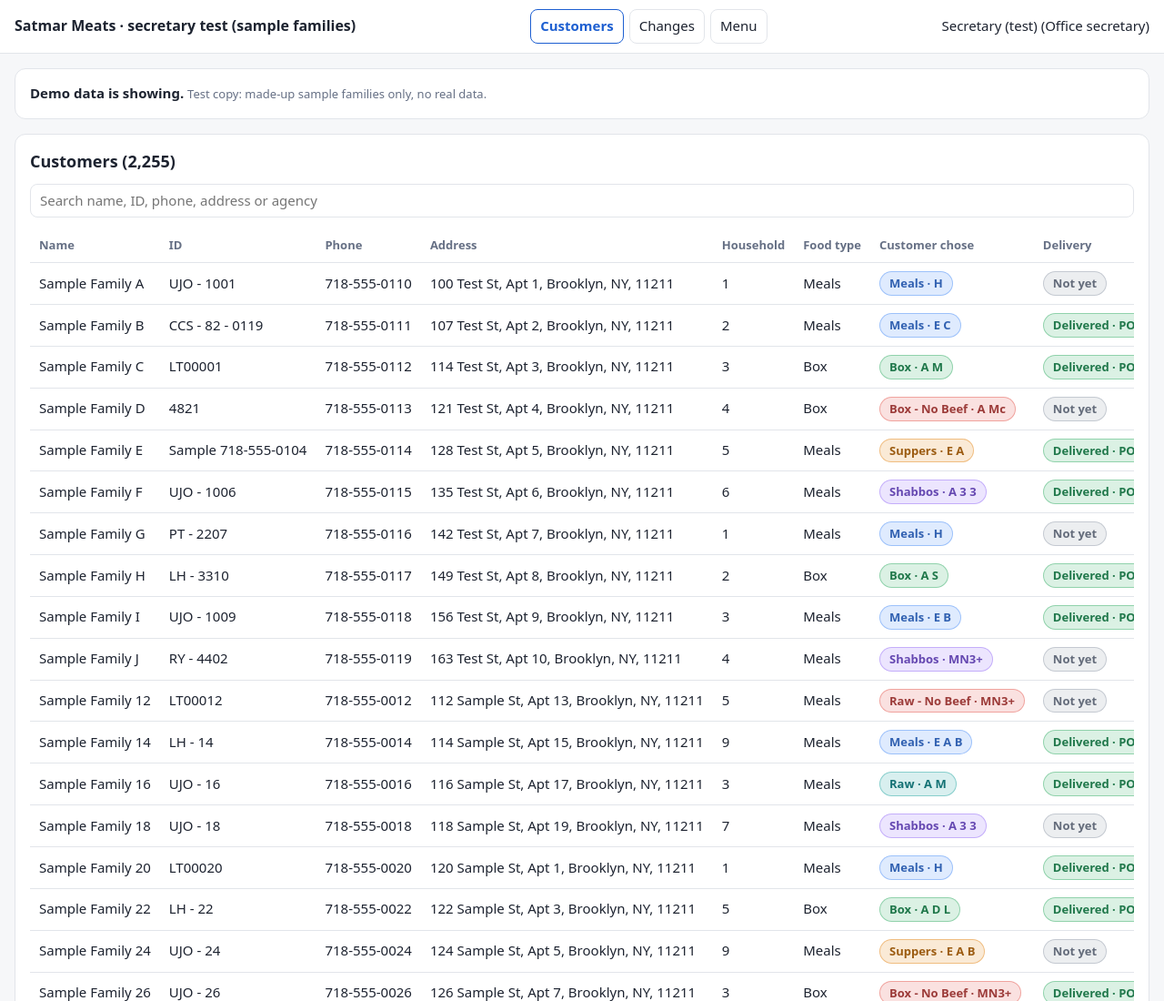
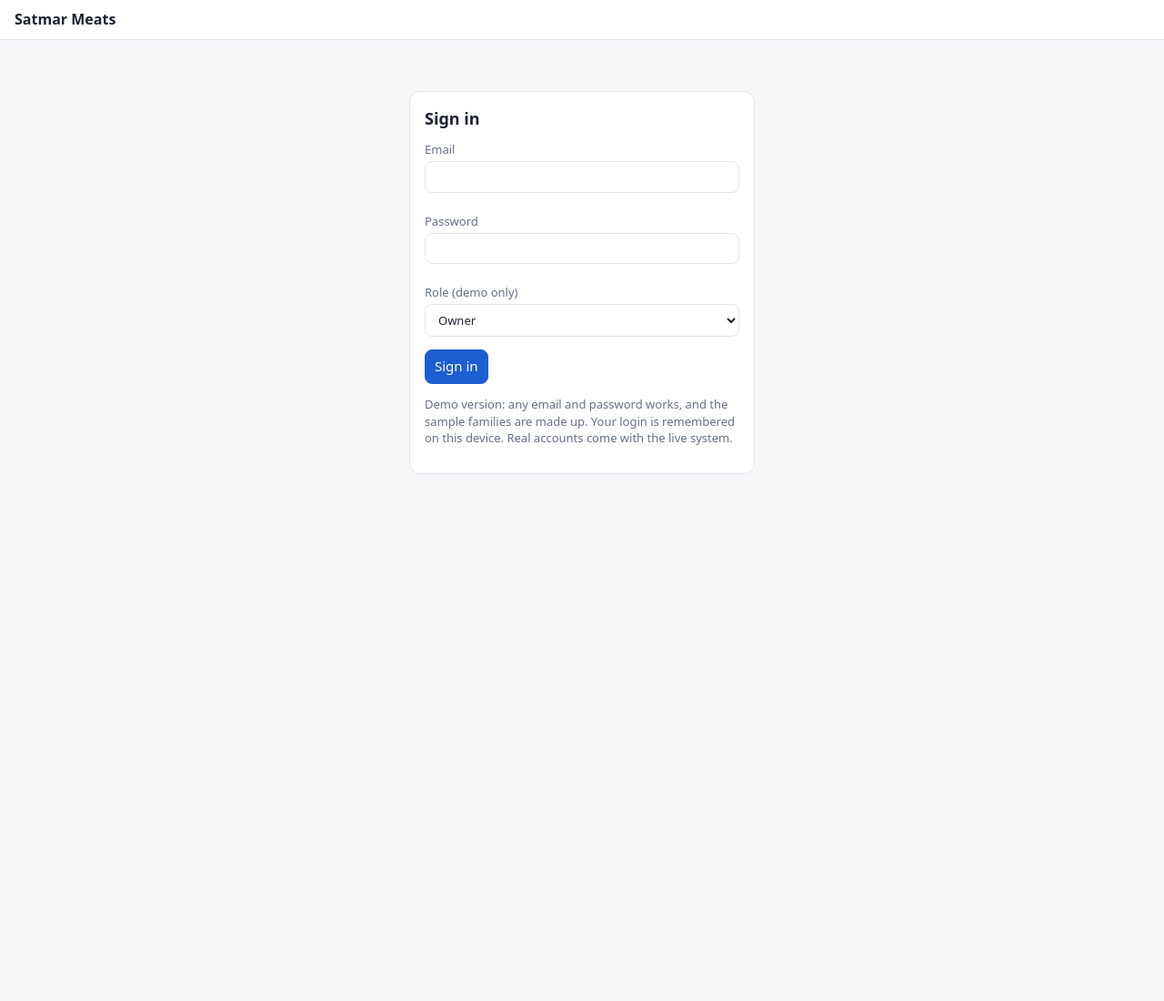
Before and after one commit to dovyHoffman/Satmar-Meat-SCN, a plain HTML site: page index.html in a window 1280 px wide. Shown: the top 1100 px of the page at 91% size. After the commit the page ends 800 px from the top, so only its background shows below. Drawn offline with Linux system fonts and the light colour scheme.

Commit message:
Add files via upload

```diff
--- a/index.html
+++ b/index.html
@@ -53,7 +53,7 @@ label{display:block;font-size:13px;color:var(--mut)}label input,label textarea,l
 .tw{position:relative;cursor:grab}.ttool{position:absolute;top:4px;right:4px;z-index:2;display:flex;gap:2px}.ttool button{padding:0 5px;font-size:11px;line-height:18px;min-height:0}
 .nodrill tr.row,.nodrill .ctag,.nodrill .tag{pointer-events:none}
 </style></head><body>
-<header><b>Satmar Meats · secretary test (sample families)</b><nav id="nav"></nav><span id="who"></span></header>
+<header><b>Satmar Meats</b><nav id="nav"></nav><span id="who"></span></header>
 <main id="app"></main>
 <script>
 const F={raw:"Raw",rawnb:"Raw - No Beef",meals:"Meals",supper:"Supper",shabbos:"Shabbos"};
@@ -91,7 +91,7 @@ const fcls=c=>c.food=="meals"?"t-meals":c.food=="supper"?"t-sup":c.food=="shabbo
 const optName=(base,food)=>(optList(base,"").find(x=>x[0]==food)||[0,F[food]])[1];
 const tag=c=>(c.base=="box"?"Box":"Meals")+" "+codesFor(c.food,c.hh,c.area);
 let S={user:null,view:"customers",sel:null,q:"",allowMid:false,real:false,mcpOK:false,loading:false,rerr:"",pg:0,dq:"",dpg:0,dflt:"all",msg:"",err:""},log=[],reqs=[];
-S.user={name:"Secretary (test)",email:"secretary@test",role:"secretary"};
+try{const u=localStorage.getItem("sm_user");if(u)S.user=JSON.parse(u)}catch(e){}
 const NAV={owner:[["dashboard","Dashboard"],["customers","Customers"],["changes","Changes"],["menu","Menu"],["billing","Billing"],["history","History"]],secretary:[["customers","Customers"],["changes","Changes"],["menu","Menu"]],billing:[["billing","Billing"]]};
 const canEdit=()=>S.user&&S.user.role!=="billing";
 const PAGES=[["dashboard","Dashboard"],["customers","Customers"],["changes","Changes"],["menu","Menu"],["billing","Billing"],["history","History"],["settings","Settings"],["demo","Demo"]];
@@ -135,7 +135,7 @@ function go(v,id){S.view=v;S.sel=id||null;S.msg="";S.err="";render()}
 function render(){
  const u=S.user,app=document.getElementById("app");
  document.getElementById("nav").innerHTML=u?navFor(u).map(n=>`<button class="${S.view==n[0]||(S.view=="card"&&n[0]=="customers")?"on":""}" onclick="go('${n[0]}')">${n[1]}</button>`).join(""):"";
- document.getElementById("who").innerHTML=u?`${esc(u.name)} (${esc(ROLE_NAMES[u.role]||u.role)}) `:"";
+ document.getElementById("who").innerHTML=u?`${esc(u.name)} (${esc(ROLE_NAMES[u.role]||u.role)}) <button onclick="out()">Sign out</button>`:"";
  if(!u){app.innerHTML=`<div class="card" style="max-width:380px;margin:40px auto"><h2>Sign in</h2>
  <label>Email<input id="em" type="email"></label><br><label>Password<input id="pw" type="password"></label><br>
  <label>Role (demo only)<select id="ro"><option value="owner">Owner</option><option value="secretary">Office secretary</option><option value="billing">Billing</option><option value="demo">Demo only</option></select></label>${S.err?`<p class="err">${esc(S.err)}</p>`:""}
@@ -149,8 +149,8 @@ function render(){
 function banner(){
  if(S.user&&S.user.role=="demo")return "";
  if(S.real)return `<div class="card" style="border-color:var(--ok)"><b style="color:var(--ok)">Real data</b> <span class="note">from the Google Sheet "Meal Sheet New" (Customer_data): ${cust.length.toLocaleString()} customers${S.hist?`, and the last ${S.hist} weeks of history from the SCN Sheet`:""}${MENU.real?", and this week's menu from the Dip List (Menus tab)":""}${BILL.real?", and billing from the Billing sheet ("+BILL.weeks.length+" weeks)":""}. Read only: nothing is saved or copied anywhere. Birth dates, CIN numbers and emails are never loaded.</span></div>`;
- return `<div class="card"><b>Demo data is showing.</b> <span class="note">Test copy: made-up sample families only, no real data.</span>${S.rerr?`<p class="err">${esc(S.rerr)}</p>`:""}</div>`}
-const SHEET_ID="1nIbFihI7lLo6evAh-eSmWexgkfYzBSOdbBFUxXvi1_c",RNG=["A2:D","F2:H","J2:L","O2:R","U2:Y"];
+ return `<div class="card"><b>Demo data is showing.</b> <span class="note">Public test version: made-up sample data only. Sign in with any email and pick a role.</span>${S.rerr?`<p class="err">${esc(S.rerr)}</p>`:""}</div>`}
+const SHEET_ID="",RNG=["A2:D","F2:H","J2:L","O2:R","U2:Y"];
 const TT=v=>/^true$/i.test(String(v==null?"":v).trim());
 function pdate(v){v=String(v==null?"":v).trim();let m=v.match(/^(\d{1,2})\/(\d{1,2})\/(\d{2,4})$/);if(m){const y=+m[3]<100?2000+ +m[3]:+m[3];return new Date(y,+m[1]-1,+m[2])}
  m=v.match(/^(\d{4})-(\d{2})-(\d{2})/);return m?new Date(+m[1],+m[2]-1,+m[3]):null}
@@ -184,7 +184,7 @@ async function loadReal(){
   try{await loadBill(mcp)}catch(e){S.rerr=(S.rerr?S.rerr+" ":"")+"Billing could not be read from the Billing sheet ("+(e&&(e.message||e.code)||"error")+"). The saved real counts are showing."}
  }catch(e){S.rerr=errMsg(e)}
  S.loading=false;render()}
-const SCN_ID="1ywt0YPqc2KmyI6f9Bz-HJpkJ8BccxgBMWmUm-Zn8cFg",WK_FALLBACK=["Week 10/24-10/31","Week 10/17-10/24","Week 10/10-10/17","Week 10/3-10/9"];
+const SCN_ID="",WK_FALLBACK=["Week 10/24-10/31","Week 10/17-10/24","Week 10/10-10/17","Week 10/3-10/9"];
 const nk=v=>String(v==null?"":v).toLowerCase().replace(/[\s\-]+/g,"");
 async function gvS(mcp,range){const r=await mcp.callTool("Google Sheets","get_values",{spreadsheetId:SCN_ID,range:range},{cache:false});let p=r.payload;if(typeof p==="string"){try{p=JSON.parse(p)}catch(x){p=null}}return p&&Array.isArray(p.values)?p.values:[]}
 async function loadHist(mcp){
@@ -208,7 +208,7 @@ function inn(){const e=document.getElementById("em").value.trim();if(!e)return;
  S.err="";S.user=m?{name:m.name||e.split("@")[0],email:e,role:m.role,pages:m.pages}:{name:e.split("@")[0],email:e,role:document.getElementById("ro").value};
  try{localStorage.setItem("sm_user",JSON.stringify(S.user))}catch(x){}
  S.view=(navFor(S.user)[0]||["customers"])[0];render();if(S.mcpOK&&!S.real&&S.user.role!="demo")loadReal()}
-function out(){return;S.user=null;try{localStorage.removeItem("sm_user")}catch(x){}render()}
+function out(){S.user=null;try{localStorage.removeItem("sm_user")}catch(x){}render()}
 function vList(db){
  const q=(db?S.dq:S.q).toLowerCase(),f=db?S.dflt:"active",pk=db?"dpg":"pg",nA=cust.filter(c=>c.active).length,nI=cust.length-nA;
  const all=cust.filter(c=>f=="all"||(f=="active")==c.active),rows=all.filter(c=>(c.name+c.ref+c.addr+c.phone+c.agency).toLowerCase().includes(q));
@@ -328,7 +328,7 @@ function menuSave(k){
  old.forEach(x=>{if(nw.indexOf(x)<0){log.unshift({at:new Date().toLocaleString(),user:S.user.name,who:"Menu "+MENU.week+" · "+k,field:"Item removed",o:x,n:""});ch++}});
  nw.forEach(x=>{if(old.indexOf(x)<0){log.unshift({at:new Date().toLocaleString(),user:S.user.name,who:"Menu "+MENU.week+" · "+k,field:"Item added",o:"",n:x});ch++}});
  MENU.lists[k].lines=nw;S.msg=ch?"Menu "+k+" saved ("+ch+" changes).":"Nothing changed.";S.err="";render()}
-const DIP_ID="1nBYRU_gAyRehzn3gegfv25TjomgBIybdnZEucJ91C1U";
+const DIP_ID="";
 async function loadMenu(mcp){
  const r=await mcp.callTool("Google Sheets","get_values",{spreadsheetId:DIP_ID,range:"Menus!A1:N60"},{cache:false});let p=r.payload;if(typeof p==="string")p=JSON.parse(p);
  const v=(p&&p.values)||[],cell=(i,j)=>{const x=(v[i]||[])[j];return x==null?"":String(x).trim()},lists={},order=[];
@@ -436,10 +436,10 @@ function vDash(){
 
 function vHist(){return `<div class="card"><h2>Change history</h2><div class="wrap"><table><tr><th>When</th><th>Who</th><th>Customer</th><th>What</th><th>Old</th><th>New</th></tr>
  ${log.map(l=>`<tr><td>${esc(l.at)}</td><td>${esc(l.user)}</td><td>${esc(l.who)}</td><td>${esc(l.field)}</td><td>${esc(l.o)}</td><td>${esc(l.n)}</td></tr>`).join("")||"<tr><td colspan=6 class='no'>No changes yet. Edit a customer and it appears here.</td></tr>"}</table></div></div>`}
-const BILL_ID="1XH2N_aNXwhPPDCD6bVCqN12M21PWs5BxIb-X-CEEn38",COS=["UJO","PT","CCS","LH","LT","RY","OR"];
-const PR={UJO:{raw:125,meals:13},PT:{raw:100,meals:11.5},CCS:{raw:100,meals:13.5},LH:{raw:100,meals:9},LT:{raw:100,meals:9},RY:{raw:100,meals:10},OR:{raw:null,meals:null}};
+const BILL_ID="",COS=["UJO","PT","CCS","LH","LT","RY","OR"];
+const PR={UJO:{raw:50,meals:5},PT:{raw:50,meals:5},CCS:{raw:50,meals:5},LH:{raw:50,meals:5},LT:{raw:50,meals:5},RY:{raw:50,meals:5},OR:{raw:null,meals:null}};
 const BILL={weeks:[],real:false,det:{},mcp:null,gv:null};
-BILL.weeks=JSON.parse('[{"k":"10/27","tab":"ORDERS_10_27","a":{"UJO":{"meals":854,"mraw":870,"box":4,"mhh":3453},"LH":{"meals":30,"mraw":18,"box":31,"mhh":87},"PT":{"meals":55,"mraw":62,"box":64,"mhh":234},"CCS":{"meals":87,"mraw":9,"box":31,"mhh":207},"RY":{"meals":18,"mraw":14,"box":30,"mhh":57},"LT":{"meals":7,"mraw":5,"box":2,"mhh":51}}},{"k":"10/20","tab":"ORDERS_10_20","a":{"LH":{"meals":28,"mraw":22,"box":34,"mhh":87},"UJO":{"meals":909,"mraw":826,"box":6,"mhh":3450},"PT":{"meals":62,"mraw":47,"box":73,"mhh":223},"CCS":{"meals":82,"mraw":3,"box":12,"mhh":189},"LT":{"meals":6,"mraw":6,"box":3,"mhh":46},"RY":{"meals":15,"mraw":16,"box":31,"mhh":50}}},{"k":"9/15","tab":"ORDERS_9_15","a":{"UJO":{"meals":1265,"mraw":790,"box":21,"mhh":6790},"CCS":{"meals":94,"mraw":9,"box":31,"mhh":495},"PT":{"meals":55,"mraw":47,"box":116,"mhh":350},"RY":{"meals":20,"mraw":19,"box":13,"mhh":170},"LH":{"meals":37,"mraw":24,"box":37,"mhh":241},"LT":{"meals":5,"mraw":5,"box":3,"mhh":43}}},{"k":"9/8","tab":"ORDERS_9_8","a":{"UJO":{"meals":1182,"mraw":939,"box":18,"mhh":5613},"LH":{"meals":34,"mraw":29,"box":44,"mhh":99},"RY":{"meals":18,"mraw":16,"box":10,"mhh":66},"CCS":{"meals":41,"mraw":2,"box":12,"mhh":119},"PT":{"meals":46,"mraw":24,"box":45,"mhh":110},"LT":{"meals":6,"mraw":5,"box":3,"mhh":47}}}]');BILL.snap=true;BILL.skipped=["10/13","10/6","9/29","9/22","9/1"];
+BILL.weeks=JSON.parse('[{"k":"10/27","tab":"","a":{"UJO":{"meals":199,"mraw":203,"box":4,"mhh":797},"LH":{"meals":10,"mraw":7,"box":10,"mhh":23},"PT":{"meals":16,"mraw":17,"box":18,"mhh":57},"CCS":{"meals":23,"mraw":5,"box":10,"mhh":51},"RY":{"meals":7,"mraw":6,"box":10,"mhh":16},"LT":{"meals":5,"mraw":4,"box":3,"mhh":15}}},{"k":"10/20","tab":"","a":{"LH":{"meals":9,"mraw":8,"box":11,"mhh":23},"UJO":{"meals":212,"mraw":193,"box":4,"mhh":797},"PT":{"meals":17,"mraw":14,"box":20,"mhh":54},"CCS":{"meals":22,"mraw":4,"box":6,"mhh":46},"LT":{"meals":4,"mraw":4,"box":4,"mhh":14},"RY":{"meals":6,"mraw":7,"box":10,"mhh":15}}},{"k":"9/15","tab":"","a":{"UJO":{"meals":294,"mraw":185,"box":8,"mhh":1565},"CCS":{"meals":25,"mraw":5,"box":10,"mhh":117},"PT":{"meals":16,"mraw":14,"box":30,"mhh":83},"RY":{"meals":8,"mraw":7,"box":6,"mhh":42},"LH":{"meals":12,"mraw":9,"box":12,"mhh":58},"LT":{"meals":4,"mraw":4,"box":4,"mhh":13}}},{"k":"9/8","tab":"","a":{"UJO":{"meals":275,"mraw":219,"box":7,"mhh":1294},"LH":{"meals":11,"mraw":10,"box":13,"mhh":26},"RY":{"meals":7,"mraw":7,"box":5,"mhh":18},"CCS":{"meals":12,"mraw":3,"box":6,"mhh":30},"PT":{"meals":14,"mraw":9,"box":13,"mhh":28},"LT":{"meals":4,"mraw":4,"box":4,"mhh":14}}}]');BILL.snap=true;BILL.skipped=["10/13","10/6","9/29","9/22","9/1"];
 const money=n=>n==null?"—":"$"+Math.round(n).toLocaleString();
 const dcount=x=>x?x.meals+x.mraw+x.box:0;
 const coName=c=>c=="?"?"No company":c;
@@ -460,7 +460,7 @@ function vBill(){
  const B=S.b=S.b||{t:"dash",co:"",wk:"",q:""},W=BILL.weeks,cos=allCos();
  const nav=`<div class="card"><div class="bar"><button class="${B.t=="dash"?"on":""}" onclick="bgo('dash')">Dashboard</button><span class="note">Companies:</span>${cos.map(c=>`<button class="${B.t=="co"&&B.co==c?"on":""}" onclick="bgo('co','${c}')">${esc(coName(c))}</button>`).join("")}</div>
  <div class="bar" style="margin-top:8px"><span class="note">Weeks:</span>${W.map(w=>`<button class="${B.t=="wk"&&B.wk==w.k?"on":""}" onclick="bgo('wk','${w.k}')">${esc(w.k)}</button>`).join("")}</div>
- <p class="note" style="margin:8px 0 0">${BILL.real?"Live from the Billing SCN 82 sheet (the weekly ORDERS export).":"Real weekly counts from the Billing SCN 82 sheet (ORDERS tabs), taken Nov 1. Press <b>Load my real data</b> at the top for the live version and the customer lists."}${BILL.skipped&&BILL.skipped.length?` Not listed: ${BILL.skipped.join(", ")}, because the ORDERS export for those weeks has no Company, Food Type or household size filled in.`:""} Amounts are <b>estimates</b>: a Meals customer pays the meals price × 21 meals × household size (even if he asked for raw); a Box customer pays the box price per box. Payments are not recorded yet.</p></div>`;
+ <p class="note" style="margin:8px 0 0">${BILL.real?"Live from the Billing SCN 82 sheet (the weekly ORDERS export).":"Sample numbers for testing only, not real."}${BILL.skipped&&BILL.skipped.length?` Not listed: ${BILL.skipped.join(", ")}, because the ORDERS export for those weeks has no Company, Food Type or household size filled in.`:""} Amounts are <b>estimates</b>: a Meals customer pays the meals price × 21 meals × household size (even if he asked for raw); a Box customer pays the box price per box. Payments are not recorded yet.</p></div>`;
  return nav+(B.t=="co"?bCo(B.co):B.t=="wk"?bWk(B.wk):bDash())}
 function bDash(){
  const W=BILL.weeks,w0=W[0],e0=wkEst(w0),w1=W[1],e1=w1?wkEst(w1):null,d=e1&&e1.t?Math.round((e0.t-e1.t)/e1.t*100):null;
```
